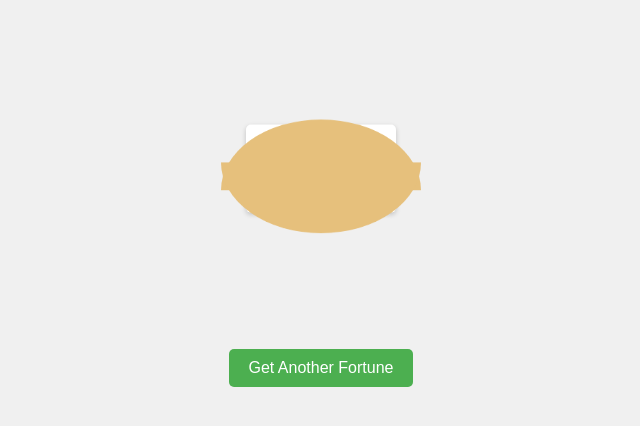
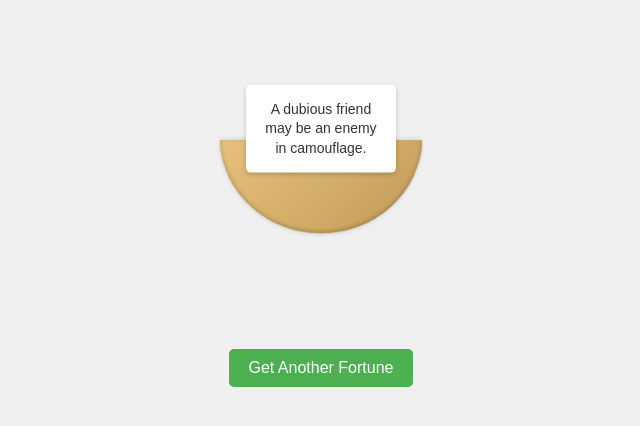
Before and after one commit to jryckman/fortune-cookie-app, a plain HTML site: page index.html in a window 1280 px wide. Both pictures are taken after a click on the element 639 px from the left and 404 px from the top of the page. Shown: the part 236-662 px from the top of the page, without its empty margins (319-959 px from the left). Drawn offline with Linux system fonts and the light colour scheme.

Commit message:
Enhance fortune cookie animation and styling with gradients and shadows

```diff
--- a/css/style.css
+++ b/css/style.css
@@ -39,6 +39,7 @@ h1 {
     transform: translate(-50%, -50%);
     cursor: pointer;
     transition: transform 0.3s ease;
+    perspective: 1000px;
 }
 
 .fortune-cookie:hover {
@@ -49,22 +50,31 @@ h1 {
     width: 100%;
     height: 100%;
     position: absolute;
-    background-color: #e6c07c;
+    background: linear-gradient(135deg, #e6c07c 0%, #d4af6a 50%, #c19856 100%);
     border-radius: 100px 100px 0 0;
     transition: transform 0.5s ease;
+    box-shadow: inset 0 -2px 4px rgba(0,0,0,0.2),
+                0 2px 4px rgba(0,0,0,0.1);
+}
+
+.cookie-top {
+    transform-origin: center;
+    border-radius: 100px 100px 0 0;
+    background: linear-gradient(135deg, #e6c07c 0%, #d4af6a 50%, #c19856 100%);
 }
 
 .cookie-bottom {
-    transform-origin: bottom;
+    transform-origin: center;
     border-radius: 0 0 100px 100px;
+    background: linear-gradient(315deg, #c19856 0%, #d4af6a 50%, #e6c07c 100%);
 }
 
 .fortune-cookie.opened .cookie-top {
-    transform: rotateX(45deg) translateY(-20px);
+    transform: rotateX(160deg) translateY(-20px);
 }
 
 .fortune-cookie.opened .cookie-bottom {
-    transform: rotateX(-45deg) translateY(20px);
+    transform: rotateX(-20deg) translateY(20px);
 }
 
 .fortune-paper {
@@ -77,8 +87,13 @@ h1 {
     top: 50%;
     transform: translate(-50%, -50%);
     box-shadow: 0 2px 5px rgba(0,0,0,0.2);
-    transition: opacity 0.5s ease;
-    z-index: -1;
+    transition: all 0.5s ease;
+    z-index: 1;
+}
+
+.fortune-cookie.opened + .fortune-paper {
+    transform: translate(-50%, -50%) translateY(-40px);
+    opacity: 1;
 }
 
 .fortune-paper p {
```
